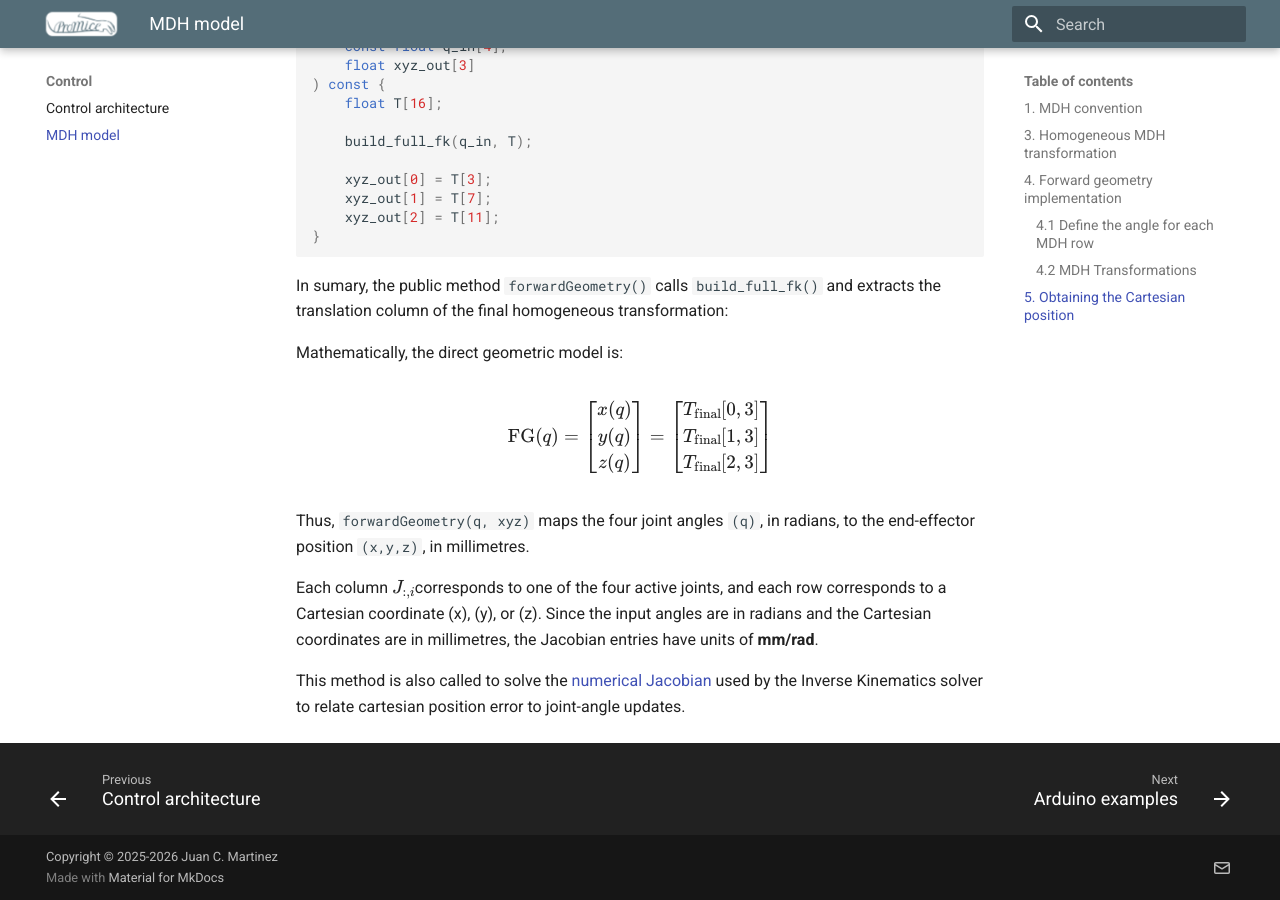
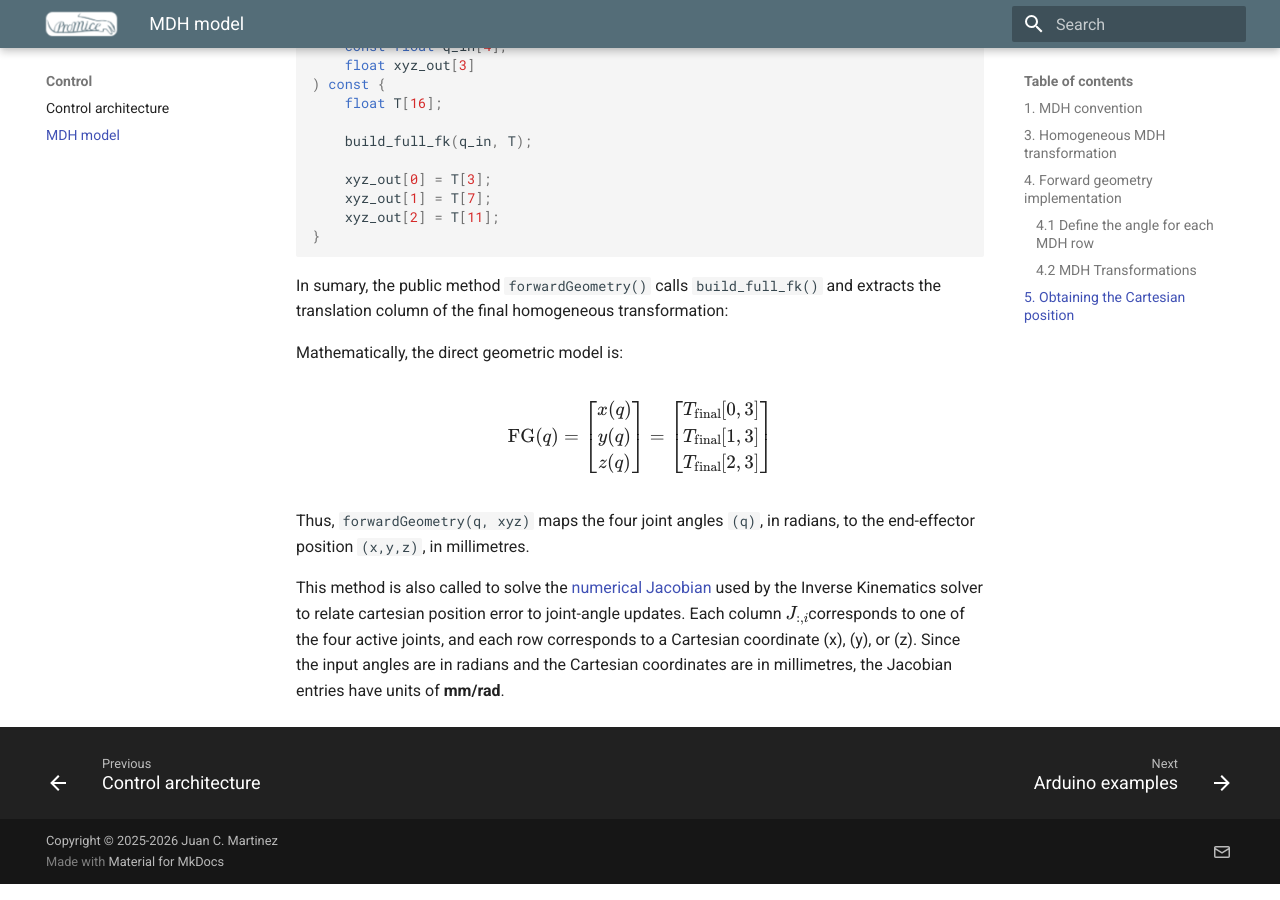
Before and after one commit to Juan-CarlosM/ProMice, an MkDocs documentation site: the page built from docs/modified_denavit_hartenberg.md, in a window 1280 px wide and 900 px high, scrolled down 4571 px. Built offline with MkDocs 1.6.1 and Material for MkDocs 9.7.7, drawn with Linux system fonts in a browser that asks for light colours.

```diff
--- a/docs/modified_denavit_hartenberg.md
+++ b/docs/modified_denavit_hartenberg.md
@@ -190,10 +190,11 @@ radians, to the end-effector position `(x,y,z)`, in millimetres.
 
 
 
+
+
+This method is also called to solve the [numerical Jacobian](control_architecture.md#Numeric-computation-of-the-Jacobian) used by the Inverse Kinematics solver to
+relate cartesian position error to joint-angle updates.
 Each column \(J_{:,i}\)corresponds to one of the four active joints, and
 each row corresponds to a Cartesian coordinate (x), (y), or (z). Since
 the input angles are in radians and the Cartesian coordinates are in
 millimetres, the Jacobian entries have units of **mm/rad**.
-
-This method is also called to solve the [numerical Jacobian](control_architecture.md#Numeric-computation-of-the-Jacobian) used by the Inverse Kinematics solver to
-relate cartesian position error to joint-angle updates.
```
